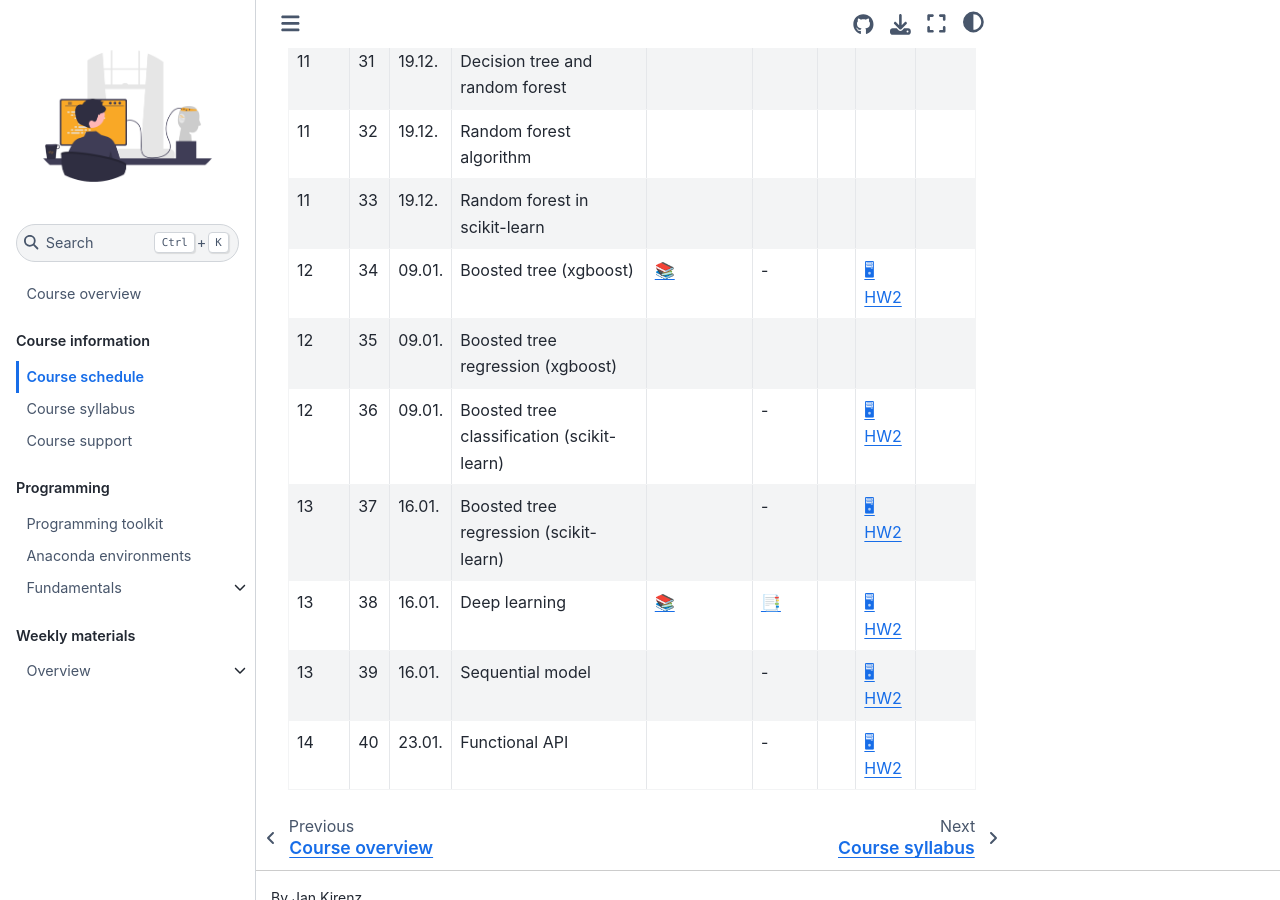
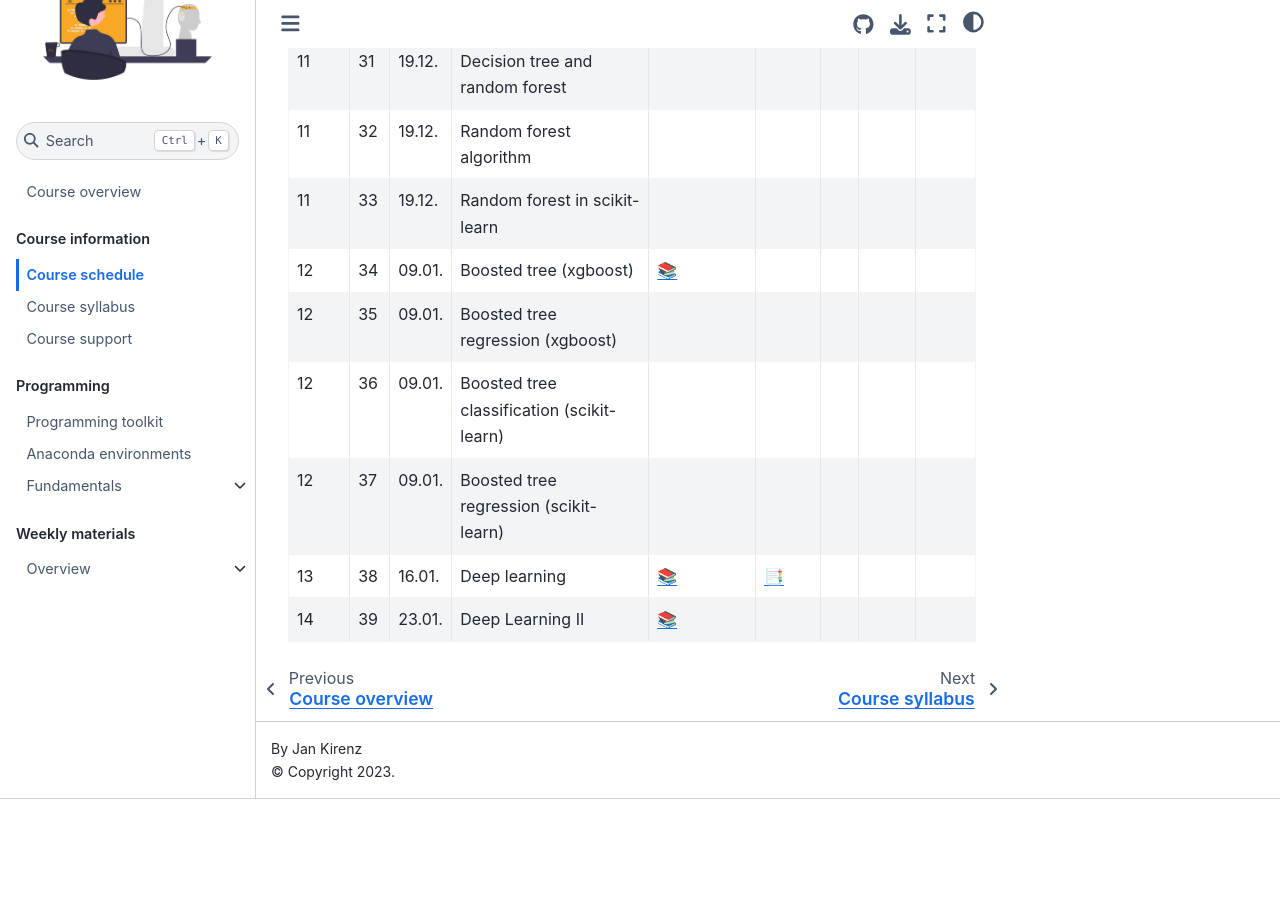
Before and after one commit to ds-ws22/website, a Jupyter Book: the page built from docs/course-schedule.md, in a window 1280 px wide and 900 px high, scrolled down 2123 px. Built offline with Jupyter Book 1.0.4 settings and Sphinx 7.4.7 and the Sphinx Book theme 1.1.4, drawn with Linux system fonts in a browser that asks for light colours; comment, search, counter and statistics services are not loaded; after the commit the page ends 2922 px from its top, so only the background shows below that.

Commit message:
added files

```diff
--- a/_toc.yml
+++ b/_toc.yml
@@ -32,3 +32,4 @@ parts:
       - file: weeks/week11.md
       - file: weeks/week12.md
       - file: weeks/week13.md
+      - file: weeks/week14.md
--- a/docs/course-schedule.md
+++ b/docs/course-schedule.md
@@ -26,7 +26,7 @@ For a semester overview, take a look at the [course-overview](../docs/course-ove
 |	6	|	14	|	14.11.	|	Mean squared error 1 (models 2)	|		|	[📑](https://drive.google.com/file/d/10ugq6FglzLn85wp3keqJuA4SEyXKgk4T/view?usp=sharing)	|	[💻](../weeks/week6.md)	|		|		|
 |	6	|	15	|	14.11.	|	Mean squared error 2 (models 3)	|		|	 - 	|	[💻](../weeks/week6.md)	|		|		|
 |	6	|	16	|	14.11.	|	Mean squared error 3 (models 4)	|		|	[📑](https://drive.google.com/file/d/112xZgvURqOz-nQ9_W_YxQ6JA8LVjWUNH/view?usp=sharing)	|	[💻](../weeks/week6.md)	|		|		|
-|	6	|	17	|	14.11.	|	Fitting a line and residuals	|		|		|		|		|		|
+|	6	|	17	|	14.11.	|	Fitting a line and residuals	|		|	 - 	|		|		|		|
 |	7	|	18	|	21.11.	|	Regression case happier	|	[📚](../weeks/week7.md)	|	[📑](https://drive.google.com/file/d/1-cGm0I8N0sVjoLRFJrz-4t15PlR_Qy_4/view?usp=sharing)	|		|		|		|
 |	7	|	19	|	21.11.	|	Data splitting	|		|		|		|		|		|
 |	7	|	20	|	21.11.	|	Data preprocessing overview	|		|		|		|		|		|
@@ -43,10 +43,9 @@ For a semester overview, take a look at the [course-overview](../docs/course-ove
 |	11	|	31	|	19.12.	|	Decision tree and random forest	|		|		|		|		|		|
 |	11	|	32	|	19.12.	|	Random forest algorithm	|		|		|		|		|		|
 |	11	|	33	|	19.12.	|	Random forest in scikit-learn	|		|		|		|		|		|
-|	12	|	34	|	09.01.	|	Boosted tree (xgboost)	|	[📚](../weeks/week12.md)	|	 - 	|		|	[🖥 HW2](https://e-learning.hdm-stuttgart.de/moodle/mod/page/view.php?id=270904)	|		|
+|	12	|	34	|	09.01.	|	Boosted tree (xgboost)	|	[📚](../weeks/week12.md)	|		|		|		|		|
 |	12	|	35	|	09.01.	|	Boosted tree regression (xgboost)	|		|		|		|		|		|
-|	12	|	36	|	09.01.	|	Boosted tree classification (scikit-learn)	|		|	 - 	|		|	[🖥 HW2](https://e-learning.hdm-stuttgart.de/moodle/mod/page/view.php?id=270904)	|		|
-|	13	|	37	|	16.01.	|	Boosted tree regression (scikit-learn)	|		|	 - 	|		|	[🖥 HW2](https://e-learning.hdm-stuttgart.de/moodle/mod/page/view.php?id=270904)	|		|
-|	13	|	38	|	16.01.	|	Deep learning	|	[📚](../weeks/week13.md)	|	[📑](https://drive.google.com/file/d/112xZgvURqOz-nQ9_W_YxQ6JA8LVjWUNH/view?usp=sharing)	|		|	[🖥 HW2](https://e-learning.hdm-stuttgart.de/moodle/mod/page/view.php?id=270904)	|		|
-|	13	|	39	|	16.01.	|	Sequential model	|		|	 - 	|		|	[🖥 HW2](https://e-learning.hdm-stuttgart.de/moodle/mod/page/view.php?id=270904)	|		|
-|	14	|	40	|	23.01.	|	Functional API	|		|	 - 	|		|	[🖥 HW2](https://e-learning.hdm-stuttgart.de/moodle/mod/page/view.php?id=270904)	|		|
+|	12	|	36	|	09.01.	|	Boosted tree classification (scikit-learn)	|		|		|		|		|		|
+|	12	|	37	|	09.01.	|	Boosted tree regression (scikit-learn)	|		|		|		|		|		|
+|	13	|	38	|	16.01.	|	Deep learning	|	[📚](../weeks/week13.md)	|	[📑](https://drive.google.com/file/d/112xZgvURqOz-nQ9_W_YxQ6JA8LVjWUNH/view?usp=sharing)	|		|		|		|
+|	14	|	39	|	23.01.	|	Deep Learning II	|	[📚](../weeks/week14.md)	|		|		|		|		|
```
Also changed, not shown: docs/course-overview.md (+1 -1 lines), docs/course-syllabus.md (+11 -0 lines), weeks/week13.md (+4 -12 lines), weeks/week14.md (added, +50 -0 lines), 10 other files.
